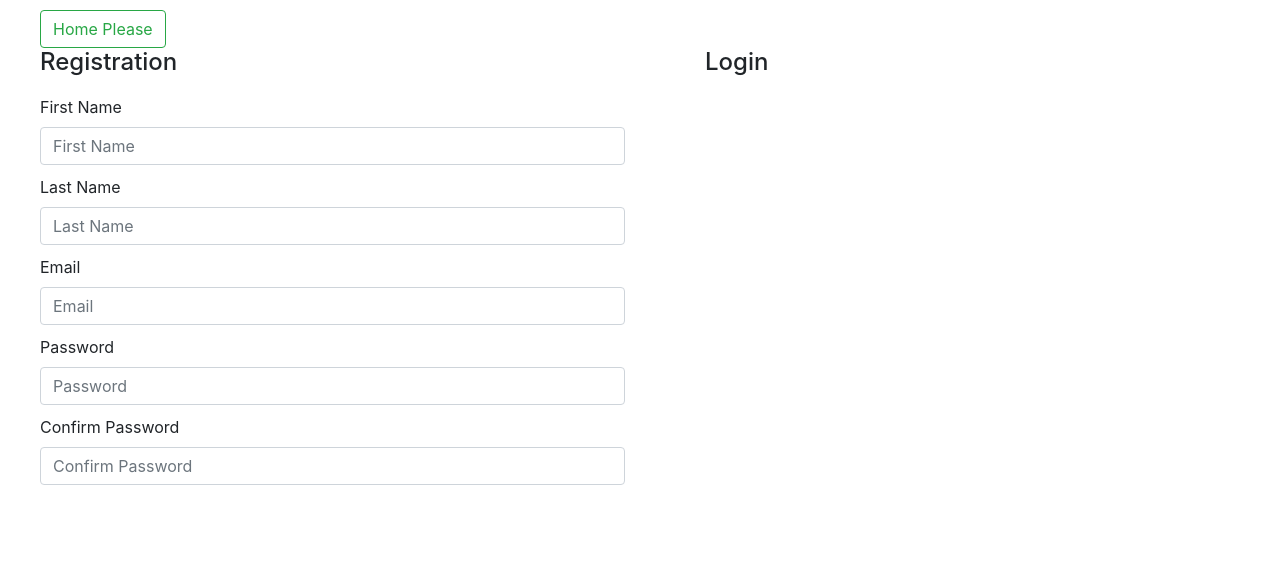
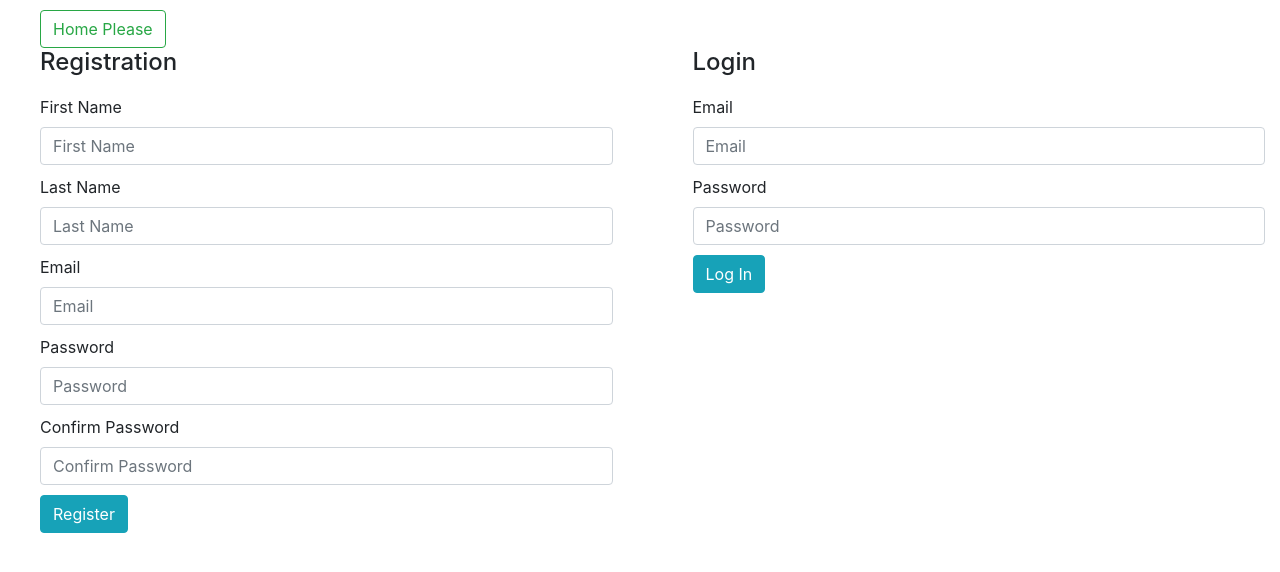
Before and after one commit to emma-dayton/dojo_login_registration, a Flask app: page / in a window 1280 px wide. Shown: the top 572 px of the page. Run offline with Flask 2, Linux system fonts and the light colour scheme; some libraries are stand-ins or nearby versions.

Commit message:
create success.html file, further style index.html and add submit buttons

```diff
--- a/templates/index.html
+++ b/templates/index.html
@@ -25,9 +25,20 @@
             <input type='text' class="form-control" name='pw' placeholder="Password">
             <label for="pwconfirm" style="margin-top: 10px;">Confirm Password</label>
             <input type='text' class="form-control" name='pwconfirm' placeholder="Confirm Password">
+            <button type="submit" class="btn btn-info" style="margin-top: 10px;">Register</button>
           </form>
         </div>
-      <div class="col">
+        <div class="col"  style="margin-right: 25px;">
           <h4>Login</h4>
+          <form class="form-group" action="url_for(success)" method="post">
+            <label for="email" style="margin-top: 10px;">Email</label>
+            <input type='text' class="form-control" name='email' placeholder="Email">
+            <label for="pw" style="margin-top: 10px;">Password</label>
+            <input type='text' class="form-control" name='pw' placeholder="Password">
+            <button type="submit" class="btn btn-info" style="margin-top: 10px;">Log In</button>
+          </form>
         </div>
       </div>
+    </div>
+  </body>
+</html>
```
Also changed, not shown: templates/success.html (added). Lines whose indentation alone changed are shown as unchanged.
